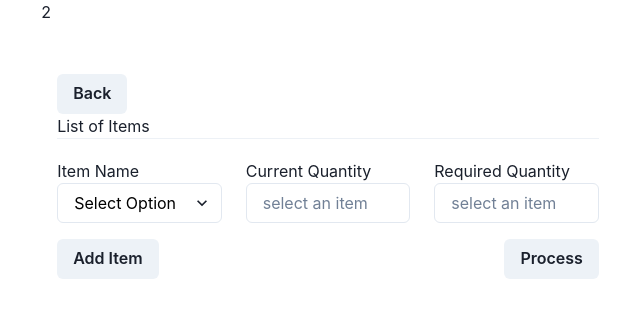
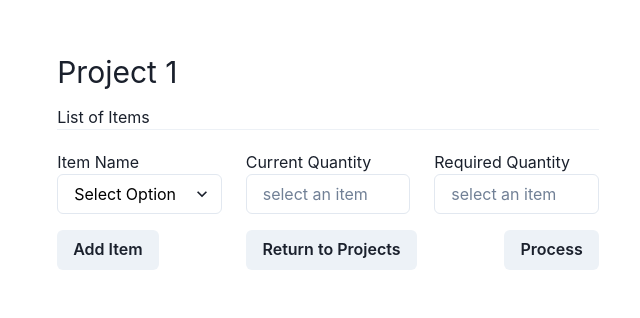
Before and after one commit to aaaronhsu/cube-rush-ship, a React (Create React App) app: page / in a window 1280 px wide. Both pictures are taken after a click on the button "Add Project". Shown: the top 318 px of the page, without its empty margins (312-952 px from the left). Built offline with nearby package versions, Linux system fonts and the light colour scheme.

Commit message:
added project names

```diff
--- a/src/components/Home.js
+++ b/src/components/Home.js
@@ -35,6 +35,7 @@ export default class Home extends React.Component {
             currentQuantity: 0,
             requiredQuantity: 0
         };
+
         let newItems = [];
         newItems.push(newItem);
 
@@ -43,6 +44,7 @@ export default class Home extends React.Component {
             number: this.state.projects.length,
             items: newItems,
         };
+
         newProjects.push(newProject);
 
         this.setState({
@@ -62,8 +64,6 @@ export default class Home extends React.Component {
         return (
             <Container>
 
-                {this.state.currentPage}
-
                 {
                     this.state.currentPage === 1 ?
 
@@ -76,7 +76,7 @@ export default class Home extends React.Component {
                                         height='80px'
                                         onClick={(p) => this.changeProject(project.number)}
                                     >
-                                        Test
+                                        {project.name}
                                     </Button>
                                 ))
                             }
@@ -85,7 +85,6 @@ export default class Home extends React.Component {
 
                         </SimpleGrid>
 
-                        <Text>tyfawthyftu</Text>
                     </div>
                     :
 
--- a/src/components/ItemList.js
+++ b/src/components/ItemList.js
@@ -30,7 +30,7 @@ export default class ItemList extends React.Component {
 
     renderBackButton = () => {
         return (
-            <Button onClick={(inc) => this.props.changePage(-1)}>Back</Button>
+            <Button onClick={(inc) => this.props.changePage(-1)}>Return to Projects</Button>
         );
     }
 
@@ -50,7 +50,7 @@ export default class ItemList extends React.Component {
         return (
             <Container mt="50px" mb="0">
 
-                {this.renderBackButton()}
+                <Text fontSize="3xl" my="10px">{this.props.projectInfo.name}</Text>
 
                 <Text>List of Items</Text>
                 <Divider mb="20px" />
@@ -62,7 +62,7 @@ export default class ItemList extends React.Component {
                                     updateProject={(items) => this.props.updateProject(items)}
                                     items={this.props.projectInfo.items}
                                     index={index}
-                                >
+                                    >
 
                                 </Item>
                         </span>
@@ -71,6 +71,8 @@ export default class ItemList extends React.Component {
 
                 <Flex>
                     {this.renderAddItemButton()}
+                    <Spacer />
+                    {this.renderBackButton()}
                     <Spacer />
                     {this.renderProcessButton()}
                 </Flex>
```
